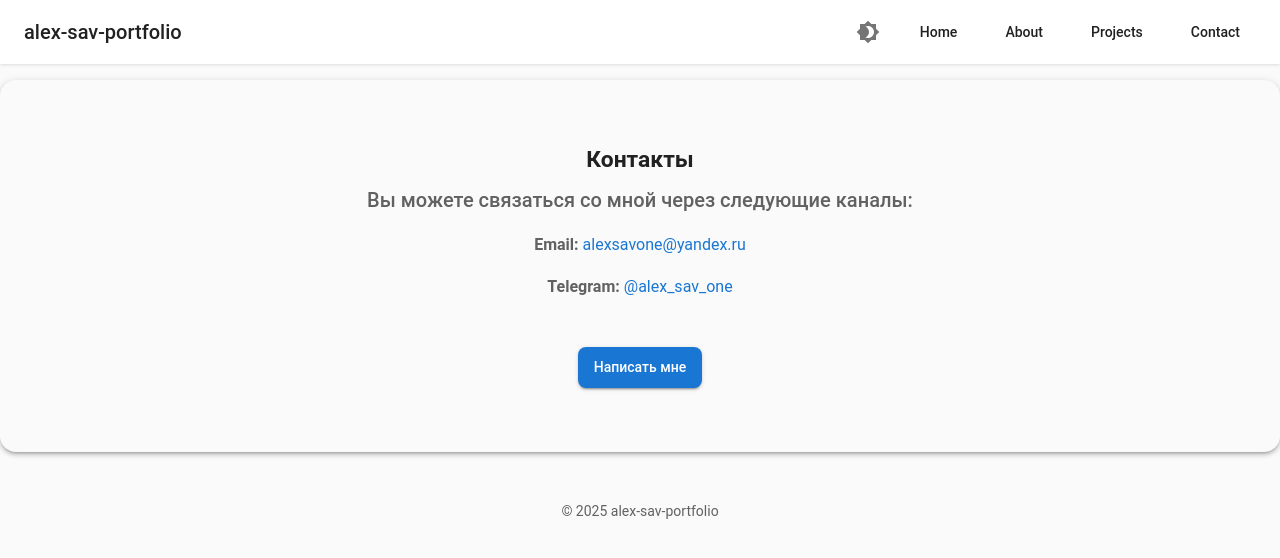
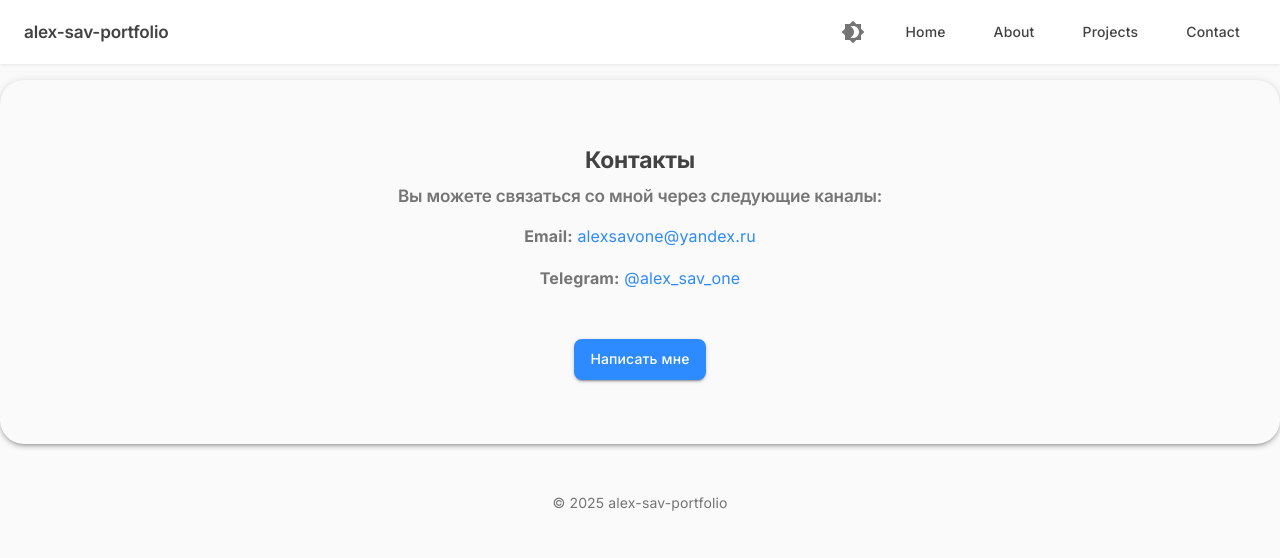
Before and after one commit to AlexSavOne/alex-sav-portfolio, a React (Vite) app: page /contact in a window 1280 px wide. Shown: the top 558 px of the page. Built offline with nearby package versions, Linux system fonts and the light colour scheme.

Commit message:
feat: обновлены шрифты и цветовая палитра

```diff
--- a/index.html
+++ b/index.html
@@ -7,6 +7,9 @@
   <meta name="keywords" content="frontend, React, TypeScript, портфолио, Александр" />
   <title>Портфолио Александра</title>
   <link rel="icon" href="/vite.svg" type="image/svg+xml" />
+  <link rel="preconnect" href="https://fonts.googleapis.com">
+  <link rel="preconnect" href="https://fonts.gstatic.com" crossorigin>
+  <link href="https://fonts.googleapis.com/css2?family=Inter:wght@400;500;600;700&display=swap" rel="stylesheet">
 </head>
 <body>
   <div id="root"></div>
--- a/src/styles/theme.ts
+++ b/src/styles/theme.ts
@@ -4,62 +4,112 @@ import { grey, blue, purple } from "@mui/material/colors";
 import React from "react";
 import { ColorModeContextType } from "../types/theme.types";
 
+// Создаем более мягкую цветовую палитру
+const softBlue = {
+  50: '#f0f7ff',
+  100: '#e0f0ff',
+  200: '#c7e3ff',
+  300: '#a3d1ff',
+  400: '#7ab9ff',
+  500: '#4a9eff',
+  600: '#2d8aff',
+  700: '#1a7aff',
+  800: '#0066ff',
+  900: '#0052cc',
+};
+
+const softPurple = {
+  50: '#f5f0ff',
+  100: '#e9e0ff',
+  200: '#d4c7ff',
+  300: '#b8a3ff',
+  400: '#9b7aff',
+  500: '#7d4aff',
+  600: '#6b3aff',
+  700: '#5a2aff',
+  800: '#4a1aff',
+  900: '#3a0aff',
+};
+
 const getDesignTokens = (mode: "light" | "dark"): ThemeOptions => ({
   palette: {
     mode,
     primary: {
-      main: mode === "light" ? blue[700] : blue[200],
-      light: mode === "light" ? blue[400] : blue[50],
-      dark: mode === "light" ? blue[900] : blue[400],
+      main: mode === "light" ? softBlue[600] : softBlue[300],
+      light: mode === "light" ? softBlue[400] : softBlue[200],
+      dark: mode === "light" ? softBlue[800] : softBlue[400],
     },
     secondary: {
-      main: mode === "light" ? purple[500] : purple[200],
-      light: mode === "light" ? purple[300] : purple[50],
-      dark: mode === "light" ? purple[700] : purple[400],
+      main: mode === "light" ? softPurple[500] : softPurple[300],
+      light: mode === "light" ? softPurple[300] : softPurple[200],
+      dark: mode === "light" ? softPurple[700] : softPurple[400],
     },
     background: {
-      default: mode === "light" ? grey[50] : grey[900],
-      paper: mode === "light" ? "#fff" : grey[800],
+      default: mode === "light" ? '#fafafa' : grey[900],
+      paper: mode === "light" ? '#ffffff' : grey[800],
     },
     text: {
-      primary: mode === "light" ? grey[900] : grey[100],
-      secondary: mode === "light" ? grey[700] : grey[300],
+      primary: mode === "light" ? grey[800] : grey[100],
+      secondary: mode === "light" ? grey[600] : grey[300],
     },
   },
   typography: {
-    fontFamily: "'Roboto', 'Arial', sans-serif",
+    fontFamily: "'Inter', 'Roboto', 'Arial', sans-serif",
     h1: {
       fontSize: "2.5rem",
-      fontWeight: 700,
+      fontWeight: 600,
       lineHeight: 1.2,
+      letterSpacing: "-0.02em",
     },
     h2: {
       fontSize: "2rem",
       fontWeight: 600,
       lineHeight: 1.3,
+      letterSpacing: "-0.01em",
     },
     h3: {
       fontSize: "1.75rem",
       fontWeight: 600,
       lineHeight: 1.3,
+      letterSpacing: "-0.01em",
     },
     h4: {
       fontSize: "1.5rem",
       fontWeight: 600,
       lineHeight: 1.4,
+      letterSpacing: "-0.01em",
+    },
+    h5: {
+      fontSize: "1.25rem",
+      fontWeight: 600,
+      lineHeight: 1.4,
+      letterSpacing: "-0.01em",
+    },
+    h6: {
+      fontSize: "1.125rem",
+      fontWeight: 600,
+      lineHeight: 1.4,
+      letterSpacing: "-0.01em",
     },
     body1: {
       fontSize: "1rem",
       lineHeight: 1.6,
+      letterSpacing: "0.01em",
     },
     body2: {
       fontSize: "0.875rem",
       lineHeight: 1.6,
+      letterSpacing: "0.01em",
+    },
+    button: {
+      textTransform: "none",
+      fontWeight: 500,
+      letterSpacing: "0.01em",
     },
   },
   spacing: 8,
   shape: {
-    borderRadius: 8,
+    borderRadius: 12,
   },
   components: {
     MuiButton: {
@@ -68,19 +118,20 @@ const getDesignTokens = (mode: "light" | "dark"): ThemeOptions => ({
           textTransform: "none",
           borderRadius: 8,
           padding: "8px 16px",
+          fontWeight: 500,
         },
       },
     },
     MuiCard: {
       styleOverrides: {
         root: {
-          borderRadius: 12,
+          borderRadius: 16,
           transition: "transform 0.2s ease-in-out, box-shadow 0.2s ease-in-out",
           "&:hover": {
             transform: "translateY(-4px)",
             boxShadow: mode === "light"
-              ? "0 6px 20px rgba(0,0,0,0.1)"
-              : "0 6px 20px rgba(0,0,0,0.4)",
+              ? "0 8px 24px rgba(0,0,0,0.08)"
+              : "0 8px 24px rgba(0,0,0,0.3)",
           },
         },
       },
@@ -89,10 +140,10 @@ const getDesignTokens = (mode: "light" | "dark"): ThemeOptions => ({
       styleOverrides: {
         root: {
           backgroundColor: mode === "light" ? "#fff" : grey[900],
-          color: mode === "light" ? grey[900] : grey[100],
+          color: mode === "light" ? grey[800] : grey[100],
           boxShadow: mode === "light"
-            ? "0 1px 3px rgba(0,0,0,0.12)"
-            : "0 1px 3px rgba(0,0,0,0.4)",
+            ? "0 1px 3px rgba(0,0,0,0.08)"
+            : "0 1px 3px rgba(0,0,0,0.3)",
         },
       },
     },
```
